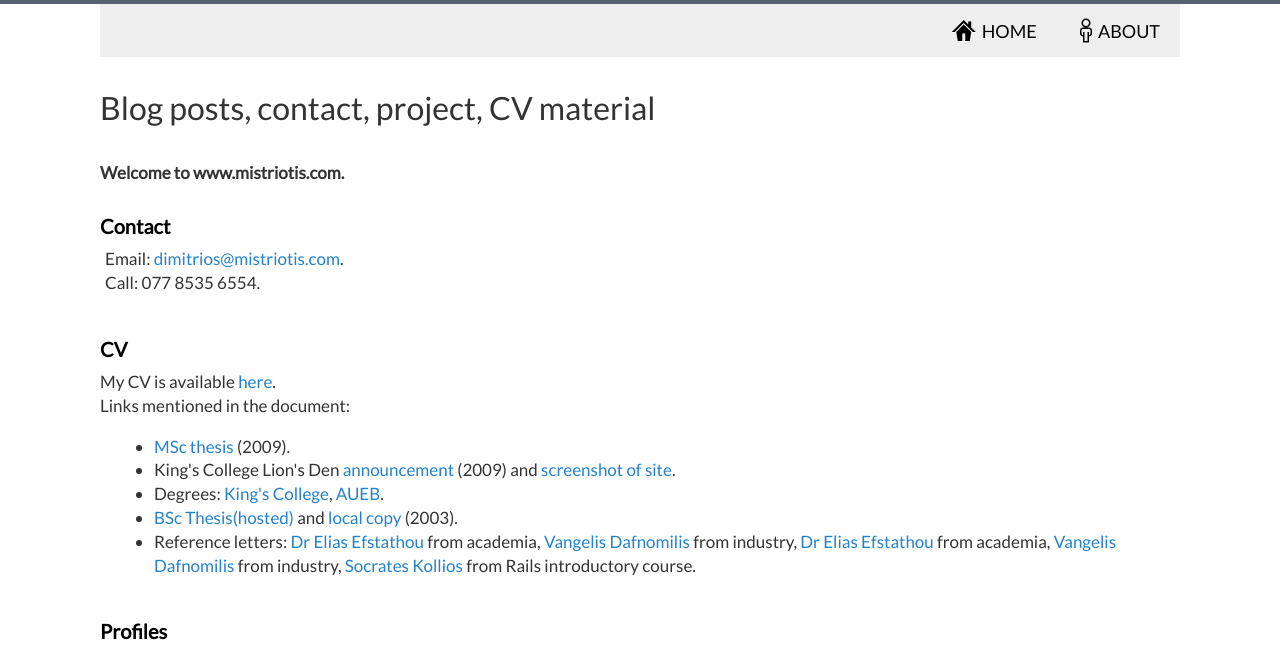
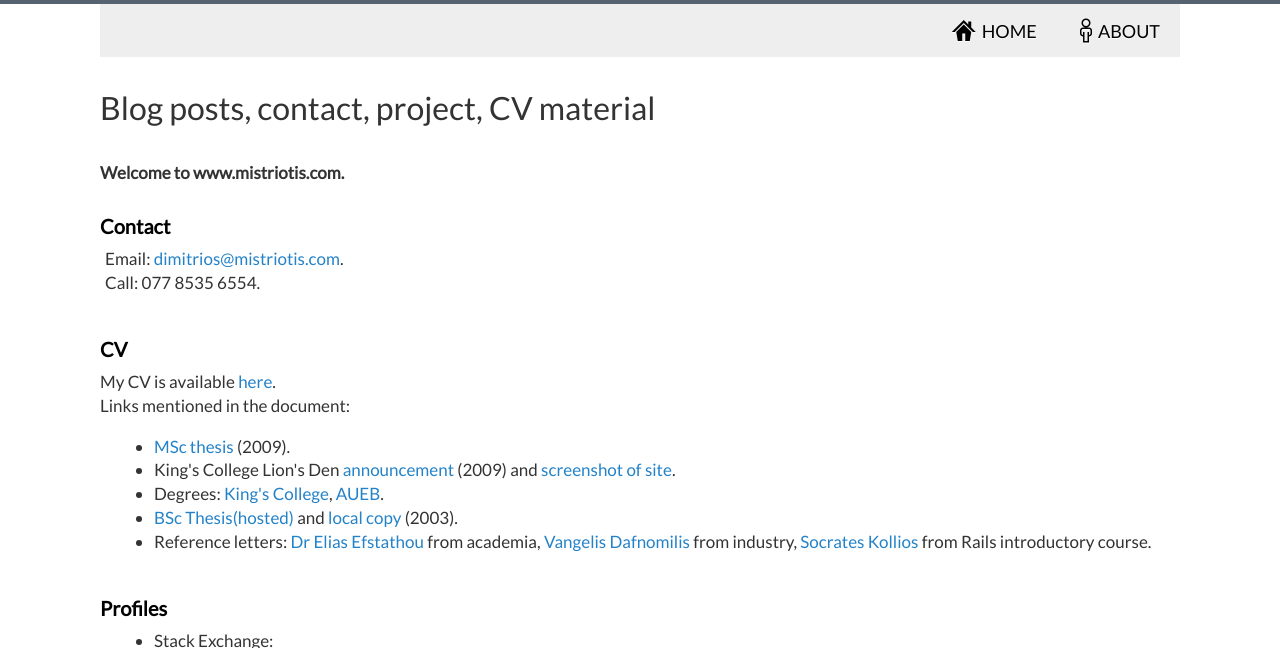
Before and after one commit to dimitrismistriotis/dimitrismistriotis.github.io, a Jekyll site: the page built from index.html, in a window 1280 px wide and 900 px high, cut to the strip 0-648 px from the top of the window. Built offline with Jekyll 4.4.1, drawn with Linux system fonts in a browser that asks for light colours; the list of posts is cut into pages by our own code.

Commit message:
Reference letters cleanup and local copies

```diff
--- a/index.html
+++ b/index.html
@@ -25,8 +25,7 @@
 			<li>King's College Lion's Den <a href="http://www.kcl.ac.uk/newsevents/news/news-archive/2009/mar/Lions-Den-Winners-announced.aspx" target="_blank">announcement</a> (2009) and <a href="/documents/kcl_den_screenshot.png">screenshot of site</a>.</li>
             <li>Degrees: <a href="/documents/kings_college_degree.jpg" target="_blank">King's College</a>, <a href="/documents/dmistriotis_undergraduate_degree.pdf" target="_blank">AUEB</a>.</li>
             <li><a href="http://mm.aueb.gr/technicalreports/2003-MMLAB-TR-02.pdf">BSc Thesis(hosted)</a> and <a href="/documents/2003-MMLAB-TR-02.pdf">local copy</a> (2003).</li>
-            <li>Reference letters: <a href="http://dl.dropbox.com/u/1995706/cv/DrEfstathiouReferenceLetter.png" target="_blank">Dr Elias Efstathou</a> from academia, <a href="http://dl.dropbox.com/u/1995706/cv/VDafnomilisReferenceLetter.jpg" target="_blank">Vangelis Dafnomilis</a> from industry, <a href="Socrates Kollios from Rails introductory course.</li>
-            <li>Reference letters: <a href="http://dl.dropbox.com/u/1995706/cv/DrEfstathiouReferenceLetter.png" target="_blank">Dr Elias Efstathou</a> from academia, <a href="http://dl.dropbox.com/u/1995706/cv/VDafnomilisReferenceLetter.jpg" target="_blank">Vangelis Dafnomilis</a> from industry, <a href="https://drive.google.com/file/d/0ByYbq1RM8pYTTFhfaml4Z0tCZU0/view?usp=sharing" target="_blank">Socrates Kollios</a> from Rails introductory course.</li>
+            <li>Reference letters: <a href="/documents/DrEfstathiouReferenceLetter.png" target="_blank">Dr Elias Efstathou</a> from academia, <a href="/documents/VDafnomilisReferenceLetter.jpg" target="_blank">Vangelis Dafnomilis</a> from industry, <a href="https://drive.google.com/file/d/0ByYbq1RM8pYTTFhfaml4Z0tCZU0/view?usp=sharing" target="_blank">Socrates Kollios</a> from Rails introductory course.</li>
         </ul>
     </p>
 
```
Also changed, not shown: documents/DrEfstathiouReferenceLetter.png (added), documents/VDafnomilisReferenceLetter.jpg (added).
